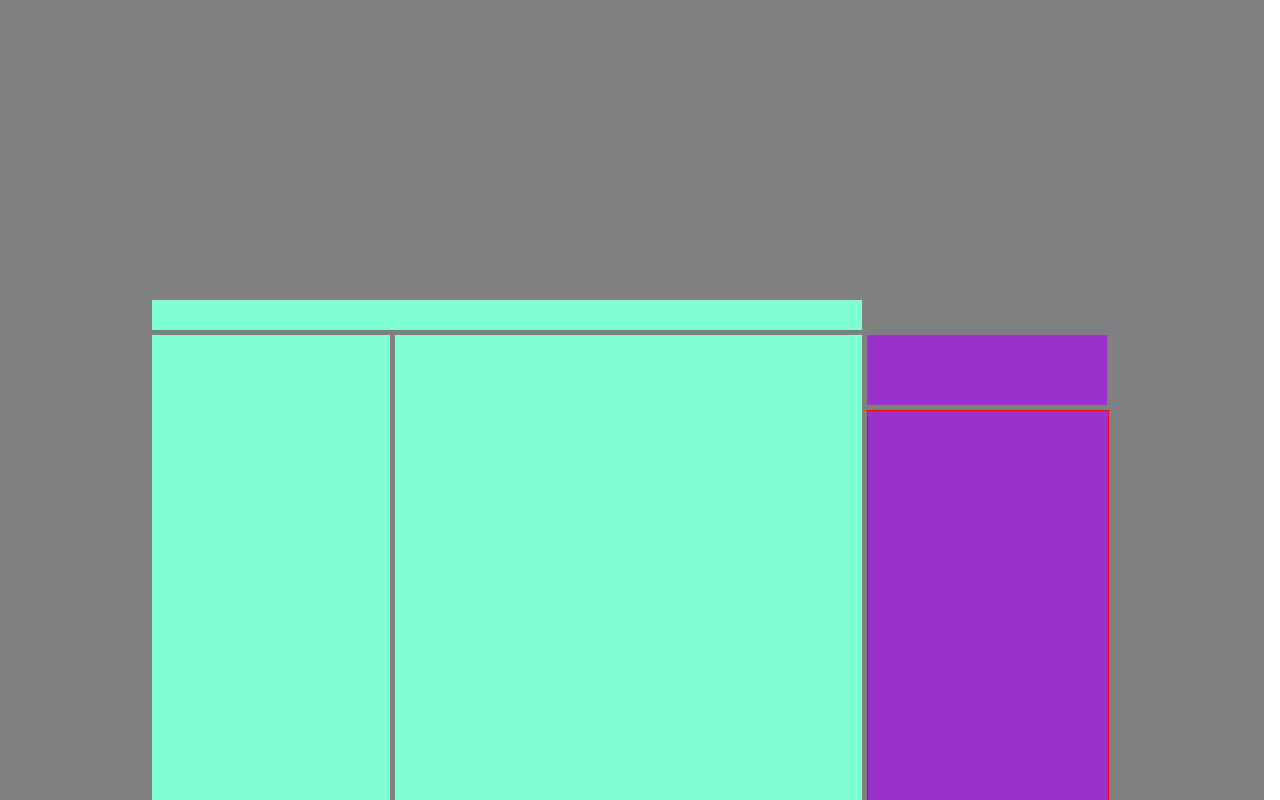
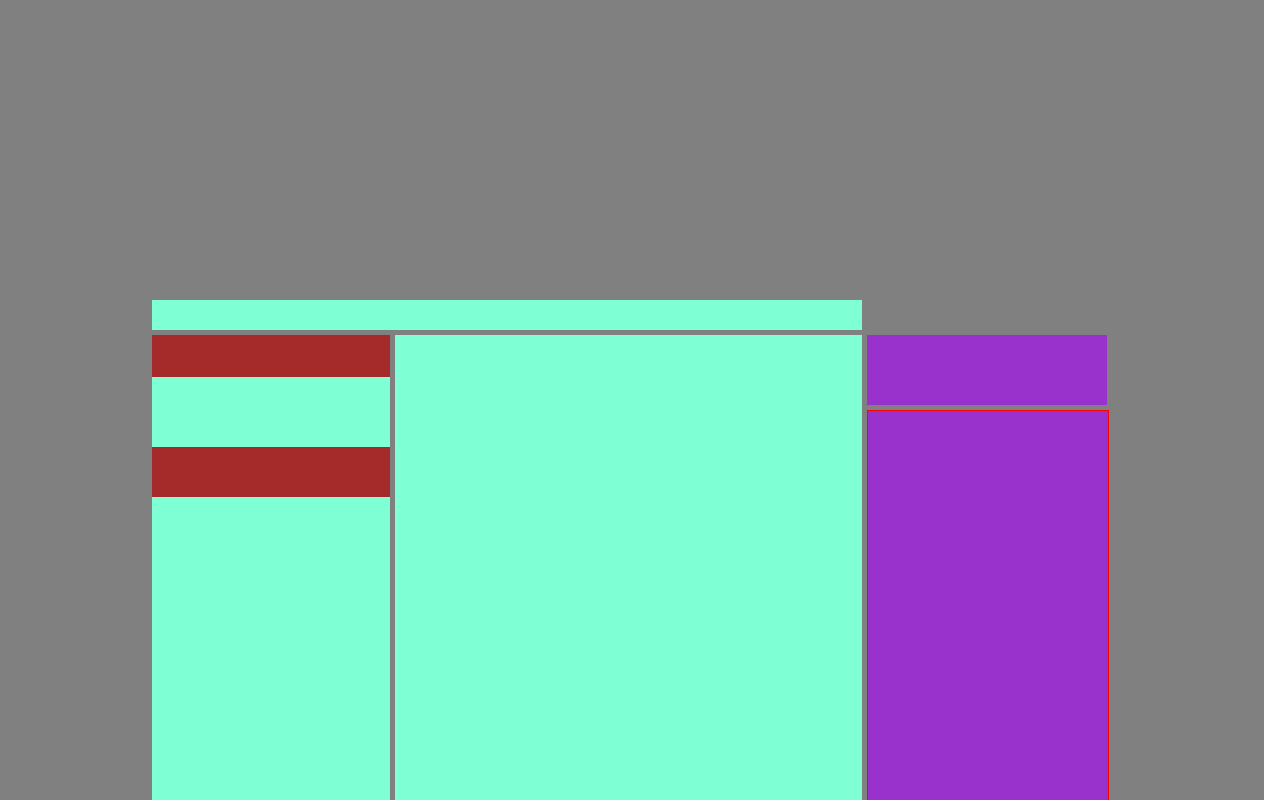
Before and after one commit to Vadim198527/Bora, a Vue app: page / in a window 1280 px wide. Shown: the top 800 px of the page. Built offline with nearby package versions, Linux system fonts and the light colour scheme.

Commit message:
Блок новослей в левой колонке

```diff
--- a/src/App.vue
+++ b/src/App.vue
@@ -6,7 +6,13 @@
                     <nav id="navigation">
                     </nav>
                     <div id="page-wrapper">
-                        <div id="news-left"></div>
+                        <div id="news-left">
+                            <div class="header-news"></div>
+                            <div class="serial"></div>
+                            <div class="link-news">
+                                <a></a>
+                            </div>
+                        </div>
                         <div id="main-page"></div>
                     </div>
                 </section>
@@ -78,6 +84,22 @@
         margin-right: 5px;
     }
 
+        .header-news {
+            width: 100%;
+            height: 42px;
+            background-color: brown;
+            margin-bottom: 10px;
+        }
+
+        .serial {
+            height: 60px;
+        }
+
+        .link-news {
+            background-color: brown;
+            padding: 20px 0 30px 0;
+        }
+
     #main-page {
         height: 700px;
         width: 470px;
```
